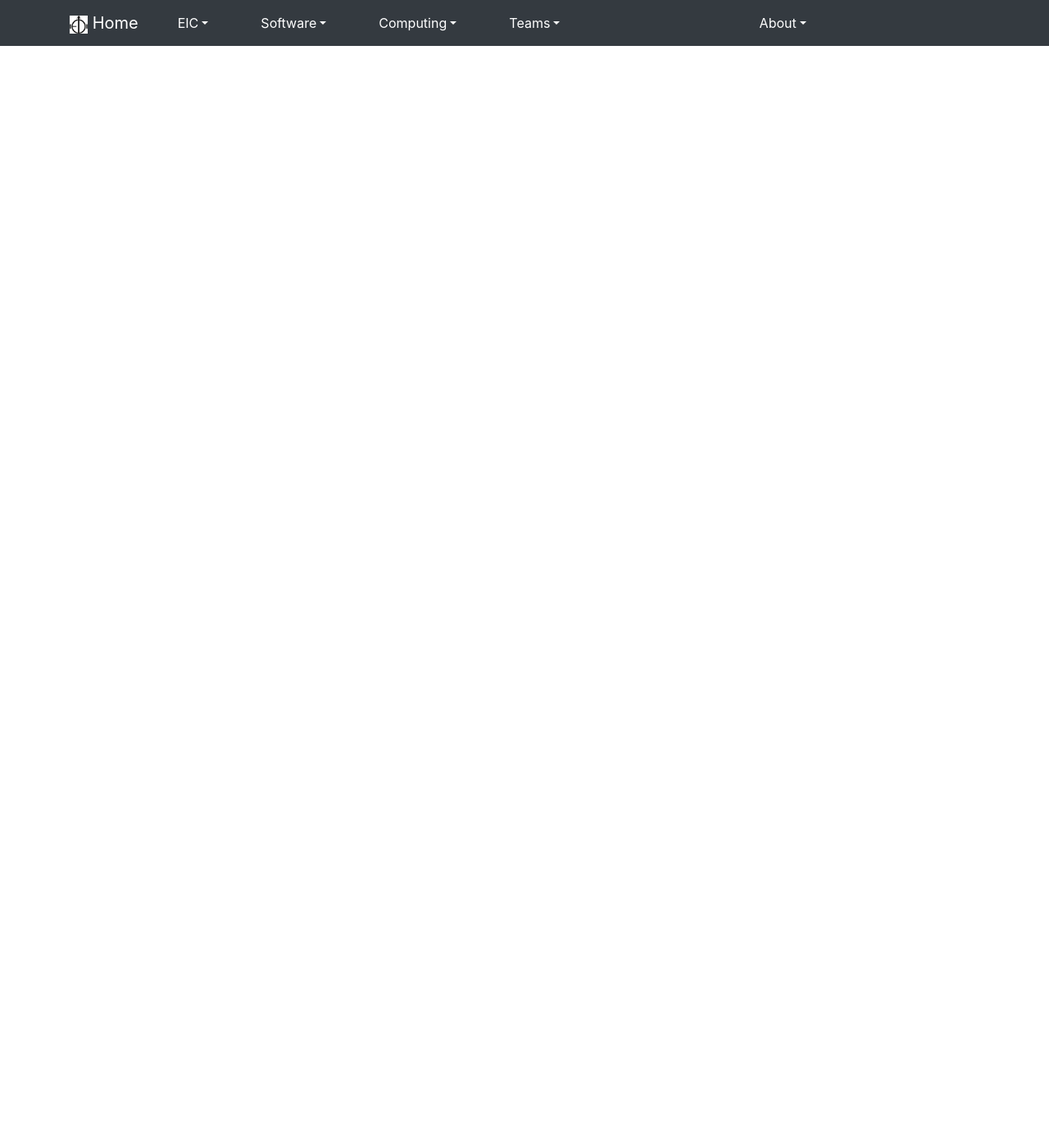
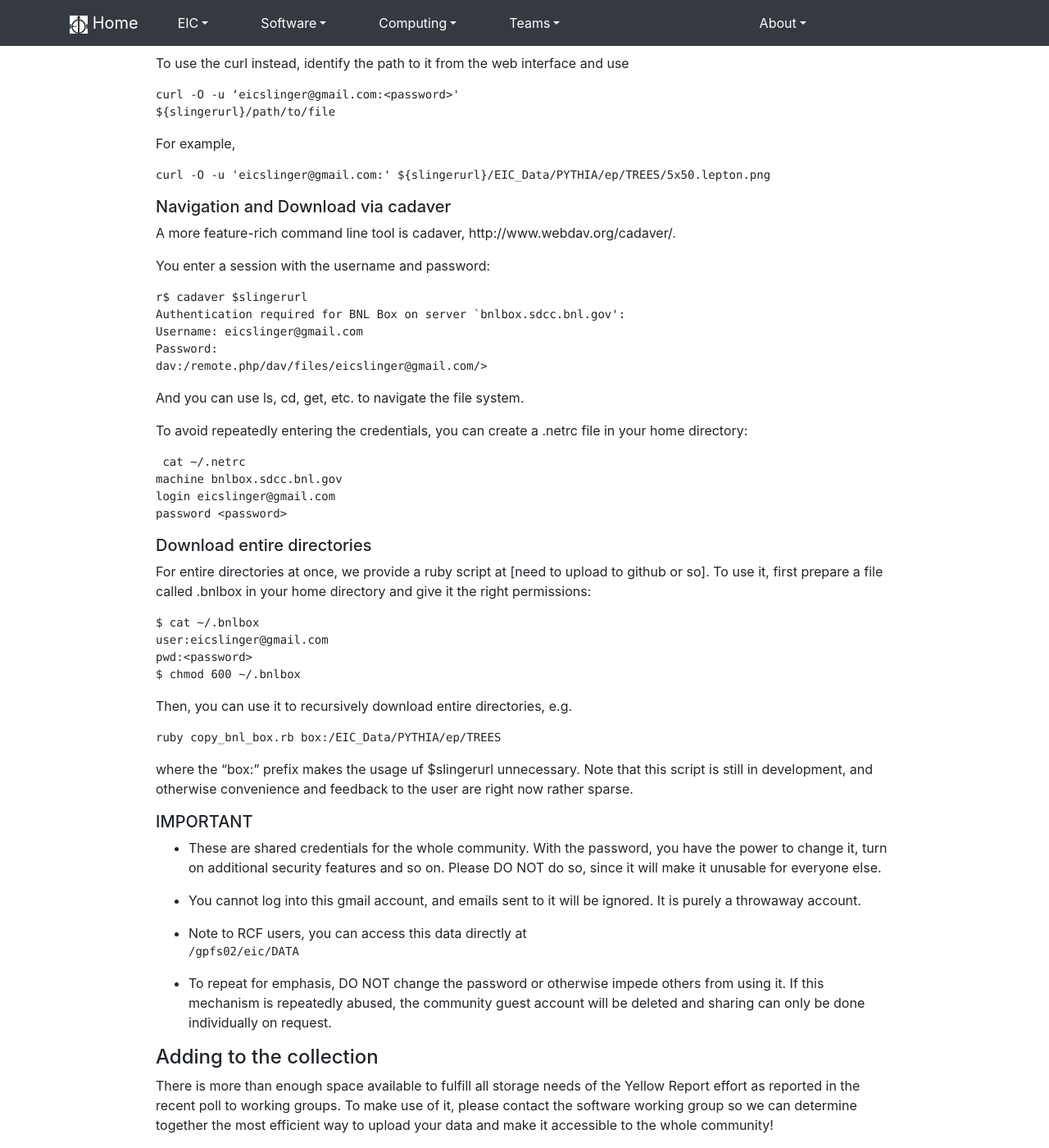
Before and after one commit to kkauder/eic.github.io, a Jekyll site: the page built from _computing/storage.md, in a window 1280 px wide and 1400 px high, scrolled down 545 px. Shown: the whole window at 82% size. Built offline with Jekyll 4.4.1, drawn with Linux system fonts in a browser that asks for light colours; nearby versions of some CDN libraries; before the commit the page ends 900 px from its top, so only the background shows below that; some of the changed text lies outside the part shown.

Commit message:
initial draft of BNLbox storage accessibility

````diff
--- a/_computing/storage.md
+++ b/_computing/storage.md
@@ -7,3 +7,113 @@ level: 0
 ---
 
 {% include layouts/title.md %}
+
+#### Pre-generated Monte Carlo data at BNL
+
+The EIC group at BNL has a large amount (26 TB and growing) of
+pre-generated events from Pythia, Milou, Djangoh, and others available
+for download via NextCloud/BNLbox at
+```
+https://bnlbox.sdcc.bnl.gov
+```
+
+You can log in using a guest account
+```
+eicslinger@gmail.com
+```
+The password will be changed semi-frequently and made available to you
+upon request.
+
+A WEBDAV interface exists and can be accessed under the base url
+```
+bash
+export slingerurl='https://bnlbox.sdcc.bnl.gov/remote.php/dav/files/eicslinger@gmail.com'
+csh
+setenv slingerurl 'https://bnlbox.sdcc.bnl.gov/remote.php/dav/files/eicslinger@gmail.com'
+```
+
+##### Download via web interface and curl
+
+You can navigate and download individual files directly from the web
+interface.
+
+To use the curl instead, identify the path to it from the web
+interface and use
+```
+curl -O -u ‘eicslinger@gmail.com:<password>'
+${slingerurl}/path/to/file
+```
+For example,
+```
+curl -O -u 'eicslinger@gmail.com:' ${slingerurl}/EIC_Data/PYTHIA/ep/TREES/5x50.lepton.png
+```
+
+##### Navigation and Download via cadaver
+A more feature-rich command line tool is cadaver,
+http://www.webdav.org/cadaver/.
+
+You enter a session with the username and password:
+```
+r$ cadaver $slingerurl
+Authentication required for BNL Box on server `bnlbox.sdcc.bnl.gov':
+Username: eicslinger@gmail.com
+Password:
+dav:/remote.php/dav/files/eicslinger@gmail.com/>
+```
+And you can use ls, cd, get, etc. to navigate the file system.
+
+To avoid repeatedly entering the credentials, you can create a .netrc
+file in your home directory:
+```
+ cat ~/.netrc
+machine bnlbox.sdcc.bnl.gov
+login eicslinger@gmail.com
+password <password>
+```
+
+##### Download entire directories
+For entire directories at once, we provide a ruby script at
+[need to upload to github or so].
+To use it, first prepare a file called .bnlbox in your home directory
+and give it the right permissions:
+```
+$ cat ~/.bnlbox
+user:eicslinger@gmail.com
+pwd:<password>
+$ chmod 600 ~/.bnlbox
+```
+Then, you can use it to recursively download entire directories, e.g.
+```
+ruby copy_bnl_box.rb box:/EIC_Data/PYTHIA/ep/TREES
+```
+where the "box:" prefix makes the usage uf $slingerurl
+unnecessary. Note that this script is still in development, and
+otherwise convenience and feedback to the user are right now rather sparse.
+
+##### IMPORTANT #####
+* These are shared credentials for the whole community. With the
+  password, you have the power to change it, turn on additional
+  security features and so on. Please DO NOT do so, since it will make
+  it unusable for everyone else.
+
+* You cannot log into this gmail account, and emails sent to it will
+  be ignored. It is purely a throwaway account.
+
+* Note to RCF users, you can access this data directly at
+```
+/gpfs02/eic/DATA
+```
+
+* To repeat for emphasis, DO NOT change the password or otherwise
+  impede others from using it. If this mechanism is repeatedly abused,
+  the community guest account will be deleted and sharing can only be
+  done individually on request.
+
+
+
+#### Adding to the collection ####
+There is more than enough space available to fulfill all storage needs
+of the Yellow Report effort as reported in the recent poll to working
+groups. To make use of it, please contact the software working group
+so we can determine together the most efficient way to upload your
+data and make it accessible to the whole community!
````
